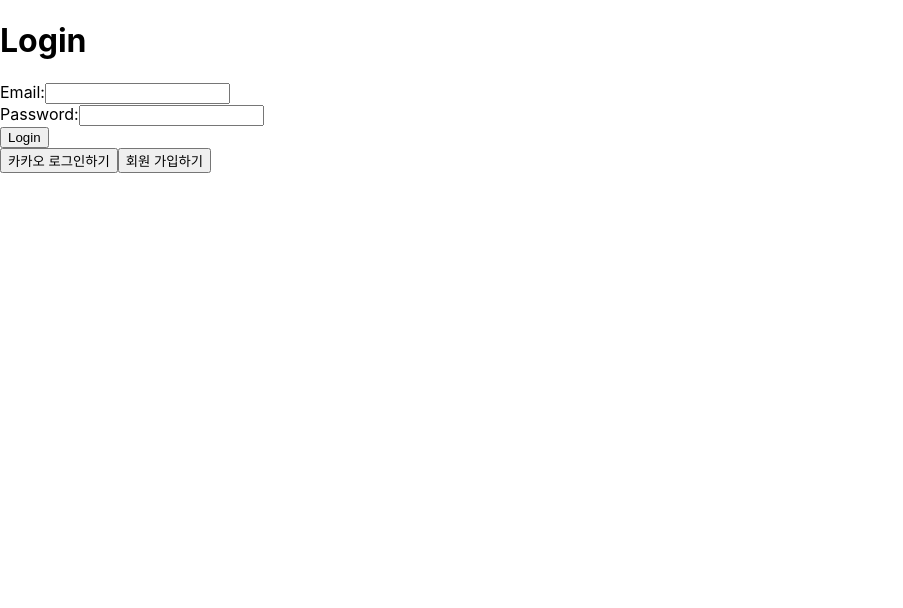
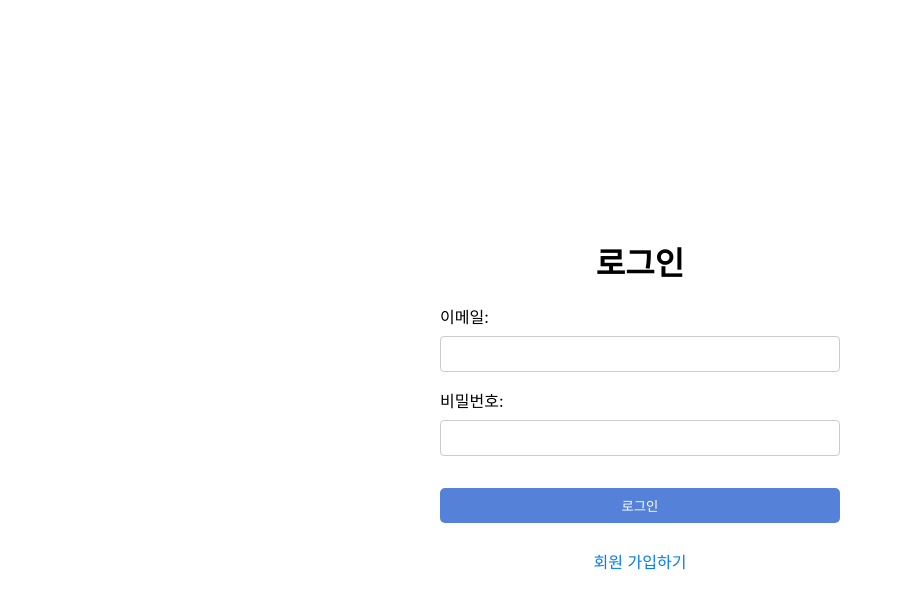
Before and after one commit to Jinyshin/DONT-BE-LATE, a Next.js app in the folder client/: page /login in a window 1280 px wide. Shown: the top 608 px of the page, without its empty margins (0-903 px from the left). Built offline with nearby package versions, Linux system fonts and the light colour scheme.

Commit message:
login designed

```diff
--- a/client/src/pages/login/index.tsx
+++ b/client/src/pages/login/index.tsx
@@ -1,44 +1,104 @@
 import React, { useState } from 'react';
 import { useRouter } from 'next/router';
+import styled from 'styled-components';
+
 
 const LoginPage = () => {
-  const [showSignupOptions, setShowSignupOptions] = useState(false);
+  const router=useRouter();
 
   const handleSignupClick = () => {
-    setShowSignupOptions(true);
+    router.push('login/signup');
   };
 
-  const handleEmailSignupClick = () => {
-    alert('Email Signup Form will appear');
-    // Logic to show email signup form
-  };
+  const handleLogin=()=>{
+    router.push('/');
+  }
 
   return (
-    <div>
-      <h1>Login</h1>
-      <form>
-        <div>
-          <label htmlFor="email">Email:</label>
-          <input type="email" id="email" name="email" required />
-        </div>
-        <div>
-          <label htmlFor="password">Password:</label>
-          <input type="password" id="password" name="password" required />
-        </div>
-        <button type="submit">Login</button>
-      </form>
-      <button onClick={() => alert('Kakao Login')}>카카오 로그인하기</button>
-      <button onClick={handleSignupClick}>회원 가입하기</button>
-
-      {showSignupOptions && (
-        <div className="signup-options">
-          <h2>회원 가입</h2>
-          <button onClick={handleEmailSignupClick}>이메일로 회원가입</button>
-          <button onClick={() => alert('Kakao Signup')}>카카오로 회원가입</button>
-        </div>
-      )}
-    </div>
+    <Container>
+      <Title>로그인</Title>
+      <Form>
+        <FormControl>
+          <label htmlFor="email">이메일:</label>
+          <Input type="email" id="email" name="email" required />
+        </FormControl>
+        <FormControl>
+          <label htmlFor="password">비밀번호:</label>
+          <Input type="password" id="password" name="password" required />
+        </FormControl>
+        <LogInButton onClick={handleLogin}>로그인</LogInButton>
+      </Form>
+      <TextButton onClick={handleSignupClick}>회원 가입하기</TextButton>
+    </Container>
   );
 };
 
+const Container = styled.div`
+  display: flex;
+  flex-direction: column;
+  align-items: center;
+  justify-content: center;
+  height: 100vh;
+  padding: 0 1rem;
+`;
+
+const Form = styled.form`
+  display: flex;
+  flex-direction: column;
+  width: 100%;
+  max-width: 400px;
+  margin-bottom: 1rem;
+`;
+
+const FormControl = styled.div`
+  margin-bottom: 1rem;
+`;
+
+const Input = styled.input`
+  width: 100%;
+  padding: 0.5rem;
+  font-size: 1rem;
+  margin-top: 0.5rem;
+  border: 1px solid #ccc;
+  border-radius: 4px;
+  box-sizing: border-box;
+`;
+
+const LogInButton = styled.button`
+  margin-top: 1rem;
+  background-color: ${({ theme }) => theme.colors.primary};
+  color: ${({ theme }) => theme.colors.grayscale.white};
+  border: none;
+  border-radius: 5px;
+  padding: 0.5rem 1rem;
+  width: 100%;
+
+  cursor: pointer;
+
+  &:active {
+    background-color: ${({ theme }) => theme.colors.secondaryDark};
+  }
+`;
+
+const TextButton = styled.button`
+  background-color: transparent;
+  border: 2px solid transparent;
+  color: #007bff;
+  padding: 8px 16px;
+  font-size: 16px;
+  cursor: pointer;
+  transition: all 0.3s ease;
+
+  &:hover {
+    border-color: #007bff;
+    color: #0056b3;
+  }
+`;
+
+const Title = styled.h1`
+  font-size: 2em;
+  text-align: left;
+  margin-bottom: 20px;
+`;
+
 export default LoginPage;
--- a/client/src/pages/login/signup.tsx
+++ b/client/src/pages/login/signup.tsx
@@ -3,6 +3,7 @@ import { useRouter } from 'next/router';
 
 const SignupPage = () => {
   const [showSignupOptions, setShowSignupOptions] = useState(false);
+  const router=useRouter();
 
   const handleSignupClick = () => {
     setShowSignupOptions(true);
```
